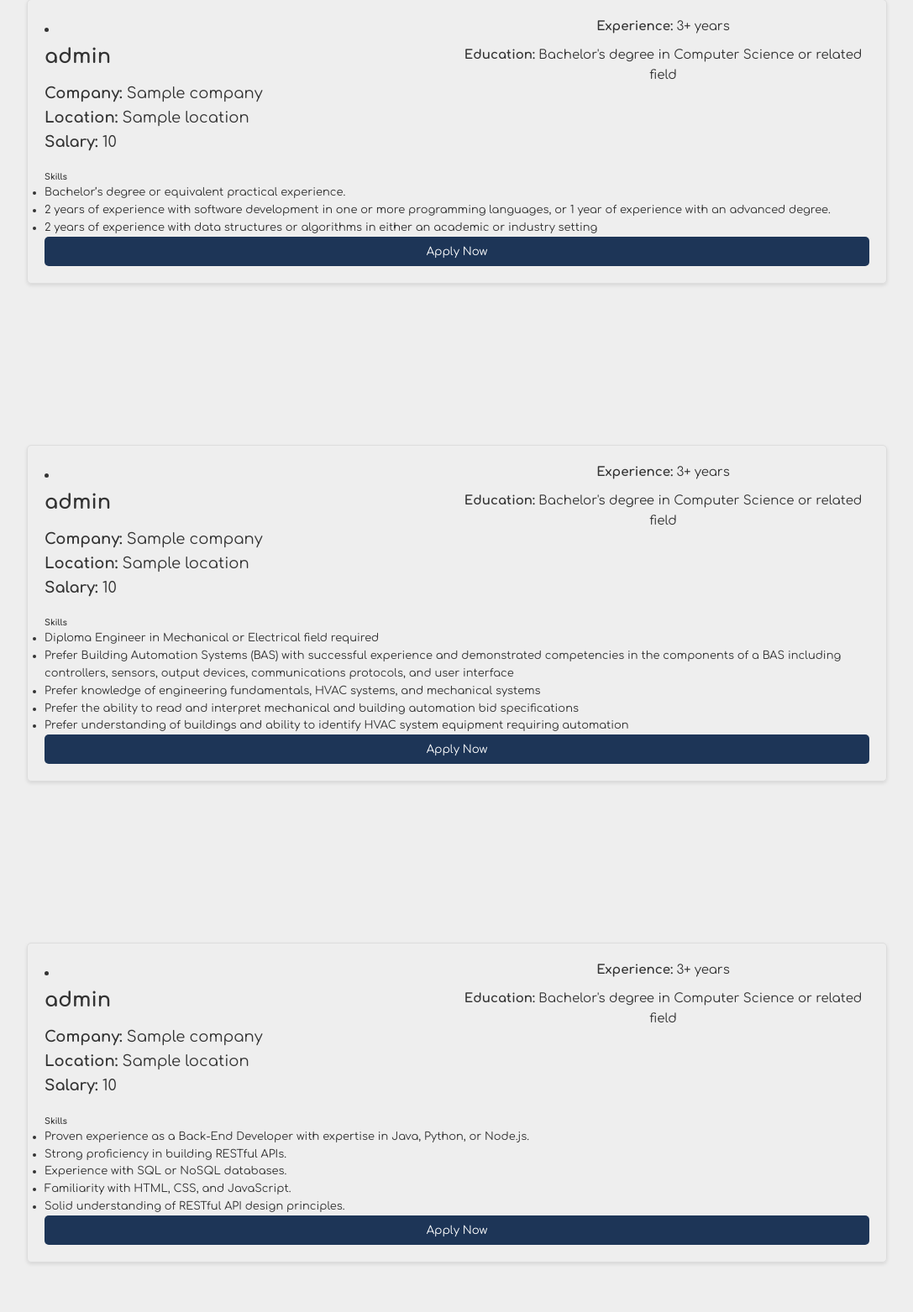
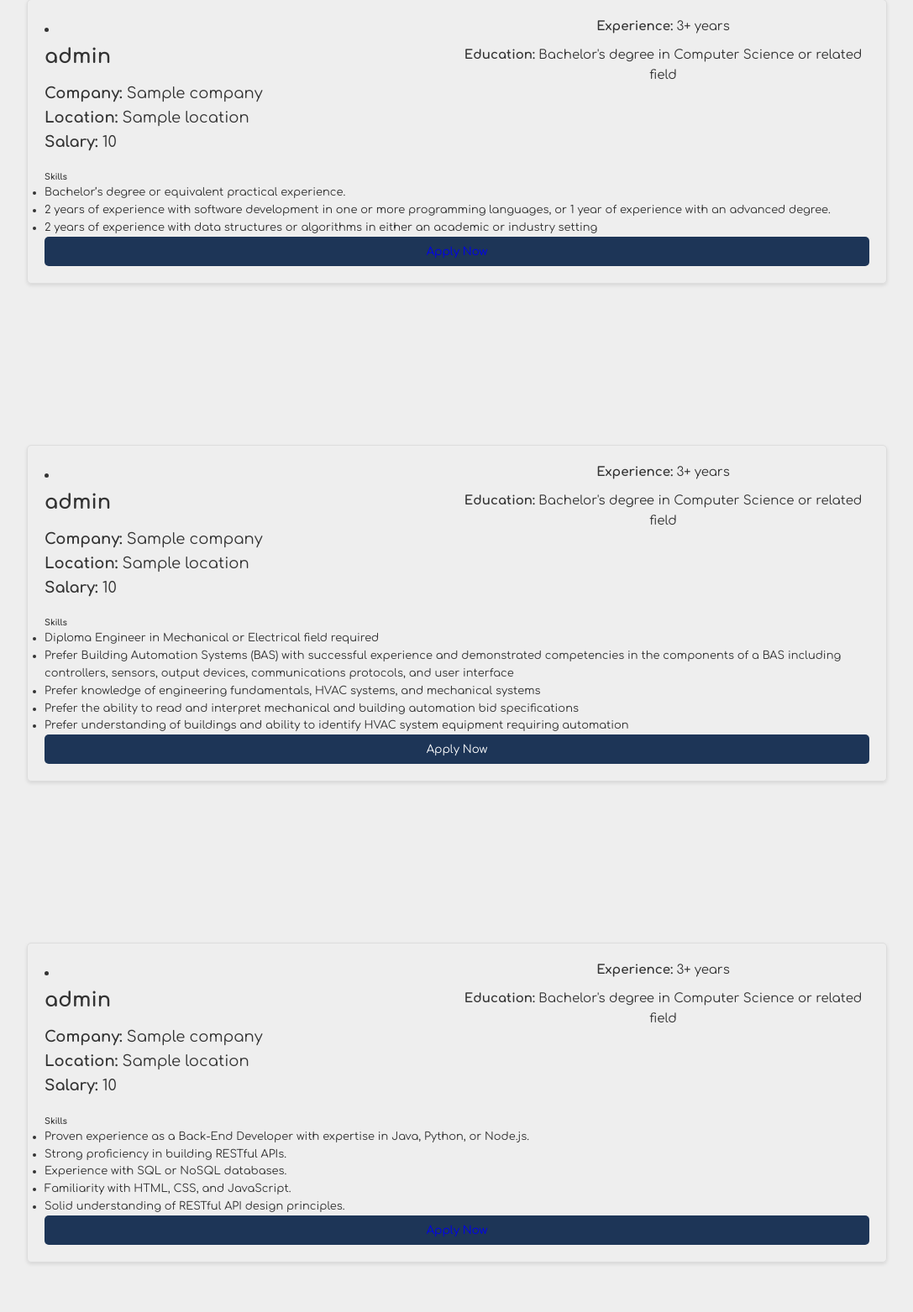
Before and after one commit to singhrupanjay/FinalProjectV2, a Flask app: template templates/job-detail.html in a window 1280 px wide. Shown: the part 2717-4280 px from the top of the page at 84% size, without its empty margins (96-1183 px from the left). Run offline with Flask 3, Linux system fonts and the light colour scheme; the template is opened without the code that fills it: most values are stand-ins (such as "Sample title", 1, 10 or a date in 2020); some libraries are stand-ins or nearby versions.

Commit message:
added links in the jobsdetails.html page

```diff
--- a/templates/job-detail.html
+++ b/templates/job-detail.html
@@ -247,7 +247,7 @@
                 experience with an advanced degree.</li>
             <li>2 years of experience with data structures or algorithms in either an academic or industry setting</li>
         </ul>
-        <button class="apply-button">Apply Now</button>
+        <button class="apply-button"> <a href="https://www.indeed.com/rc/clk?jk=f070bde627f16c3a&bb=giULo6uFaHlw8Rm4urq6TuajTKyt7ACCkC6eIxaaUzNM6eYO4zJAoAwNrTr_5qeSf3Q0VZpFVxQLmkTwctVZywn18yOVB_uEGcIAwYCe48PMz_uAw9FisQ%3D%3D&xkcb=SoA667M3Azm_RxAhXr0IbzkdCdPP&fccid=66403b30a2c0d89c&vjs=3"> Apply Now </a> </button>
     </div>
 
     <div id="div6" class="job-description" style="margin-top: 15%;">
@@ -310,7 +310,7 @@
             <li>Familiarity with HTML, CSS, and JavaScript.</li>
             <li>Solid understanding of RESTful API design principles.</li>
         </ul>
-        <button class="apply-button">Apply Now</button>
+        <button class="apply-button"> <a href="https://www.naukri.com/job-listings-executive-quality-assurance-hindustan-coca-cola-beverages-hccb-miyapur-7-to-12-years-040624006210?src=seo_srp&sid=17175754801635087&xp=2&px=1">Apply Now</a> </button>
     </div>
 
     <div id="div8" class="job-description" style="margin-top: 15%;">
@@ -370,7 +370,7 @@
             <li>Familiarity with RESTful APIs and GraphQL.</li>
             <li>Experience with database systems such as MongoDB, MySQL, or PostgreSQL.</li>
         </ul>
-        <button class="apply-button">Apply Now</button>
+        <button class="apply-button"> <a href="https://www.naukri.com/job-listings-instagram-expert-24-frames-factory-hyderabad-3-to-8-years-220524009514?src=seo_srp&sid=17175755346818587&xp=5&px=1"></a> Apply Now </a> </button>
     </div>
 
 
```
